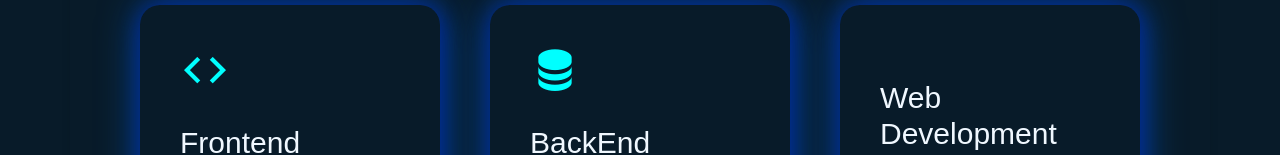
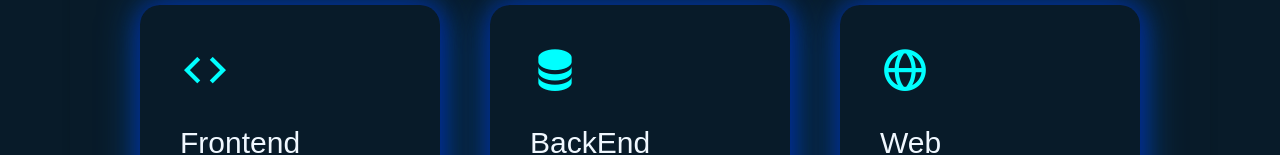
Before and after one commit to Antokochumon/Portfolio, a plain HTML site: page index.html in a window 1280 px wide. Shown: the part 1975-2130 px from the top of the page. Drawn offline with nearby package versions, Linux system fonts and the light colour scheme.

Commit message:
Update index.html

```diff
--- a/index.html
+++ b/index.html
@@ -1212,7 +1212,7 @@
 
                     <!-- Box 3 -->
                     <div>
-                        <i class='bx bxl-globe' style='color:#00ffff'></i>
+                        <i class='bx bx-globe' style='color:#00ffff'></i>
                         <h2>Web Development</h2>
                         <p>I provide complete web development services, creating both static and dynamic websites tailored to your needs. Whether it's a personal portfolio, business site, blog, or a fully functional web application, I ensure responsive design, user-friendly interfaces, and optimized performance. From concept to deployment, I bring your ideas to life with clean, modern, and reliable code.</p>
                         <a href="#" class="read">Learn more</a>
```
